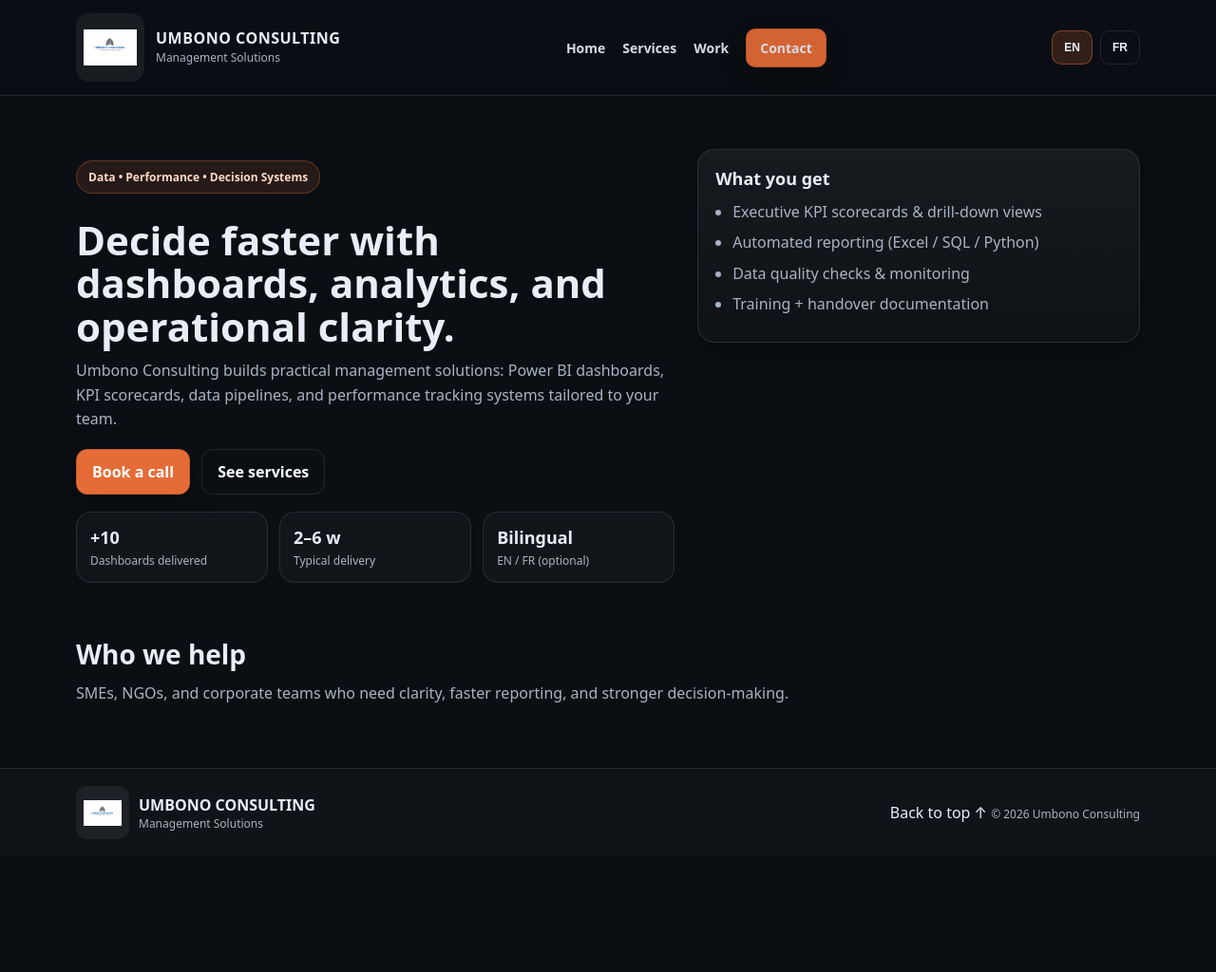
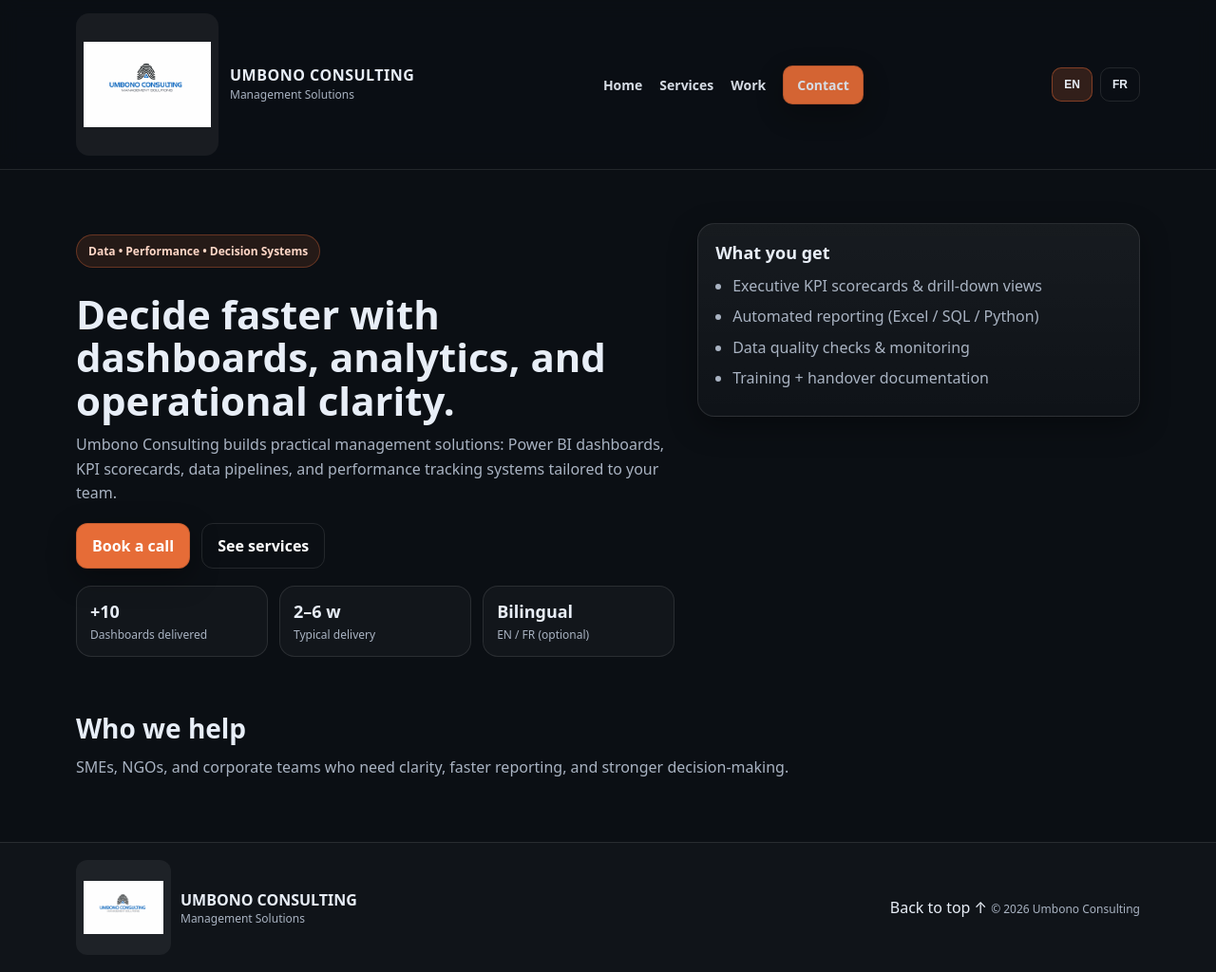
Before and after one commit to Umbono-Consulting/umbono-consulting.github.io, a plain HTML site: page en/index.html in a window 1280 px wide. Shown: the whole page at 95% size. Before the commit the page ends 902 px from the top, so only its background shows below. Drawn offline with Linux system fonts and the light colour scheme.

Commit message:
Add files via upload

```diff
--- a/css/styles.css
+++ b/css/styles.css
@@ -1,3 +1,8 @@
+html{
+  scroll-behavior: smooth;
+}
+
+
 :root{
   --bg:#0b0f14;
   --card:#101826;
@@ -29,8 +34,8 @@
 
 .brand{ display:flex; align-items:center; gap:12px; min-width: 240px; }
 .brand__logo{
-  width:72px;              /* ⬅ increased */
-  height:72px;             /* ⬅ increased */
+  width:150px;              /* ⬅ increased */
+  height:150px;             /* ⬅ increased */
   object-fit:contain;
   border-radius:14px;
   background:rgba(255,255,255,.06);
@@ -136,8 +141,8 @@
 .footer__inner{ display:flex; align-items:center; justify-content:space-between; gap:12px; }
 .footer__left{ display:flex; align-items:center; gap:10px; }
 .footer__logo{
-  width:56px;
-  height:56px;
+  width:100px;
+  height:100px;
   object-fit:contain;
   background:rgba(255,255,255,.06);
   padding:8px;
```
